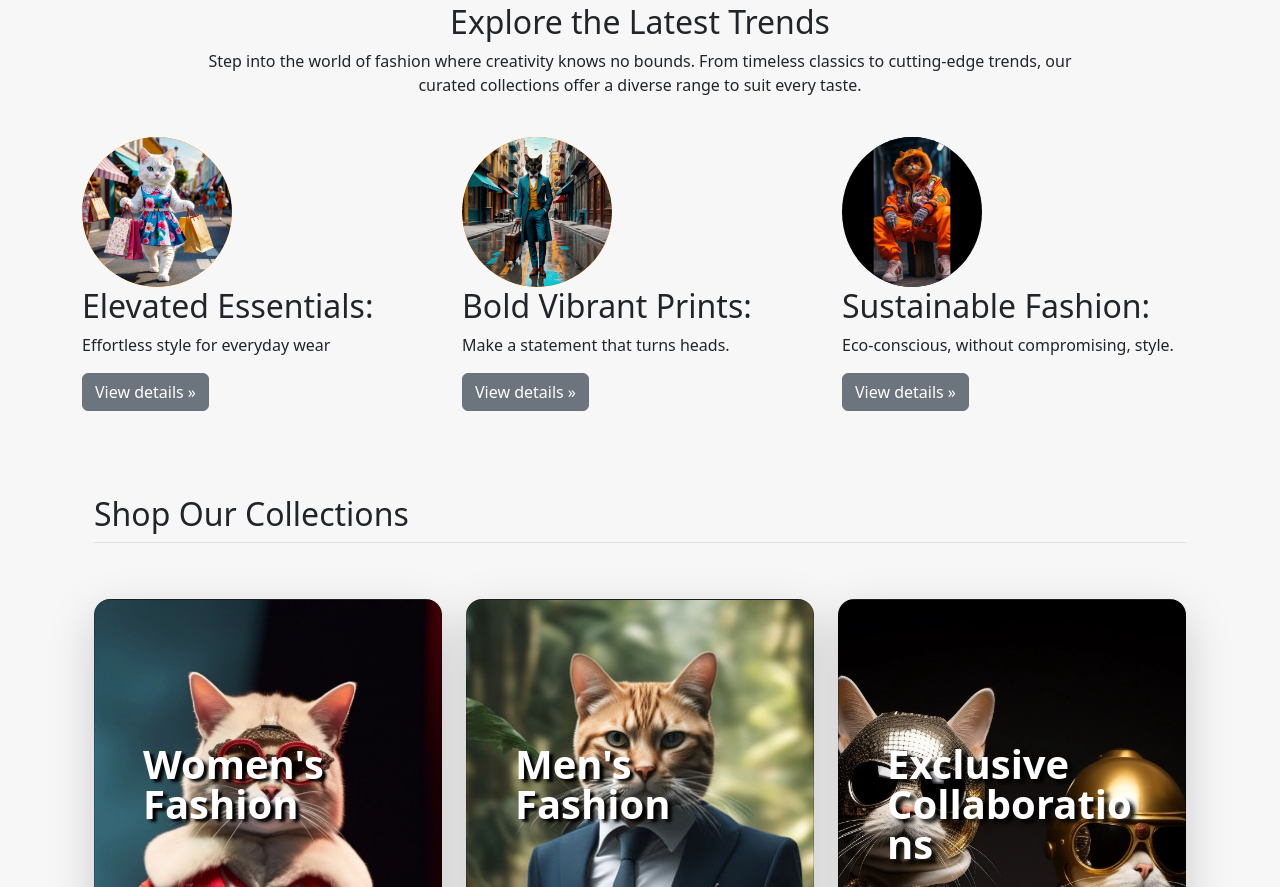
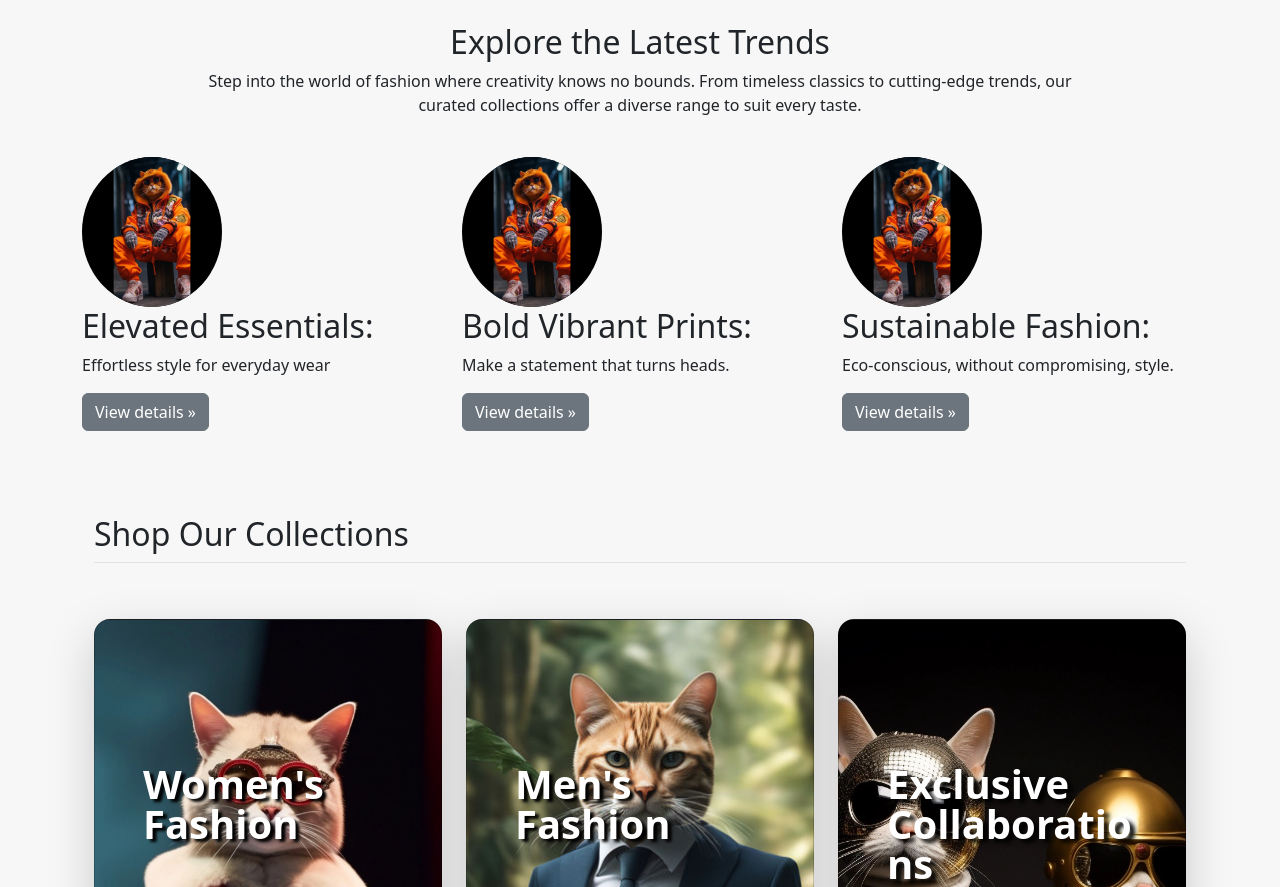
Before and after one commit to Sharisia/Kunkumula-Reloaded, a plain HTML site: page index.html in a window 1280 px wide. Shown: the part 990-1877 px from the top of the page. Drawn offline with nearby package versions, Linux system fonts and the light colour scheme.

Commit message:
edit - body margin

```diff
--- a/fashion.css
+++ b/fashion.css
@@ -54,9 +54,21 @@
 /*macbook pro and above*/
 
 @media (min-width: 900px){
-    body{
+
+    body {
         background-color: rgb(247, 247, 247);
+        max-width: 1600px; /* Set a maximum width for the entire body */
+        margin: 0 auto;    /* Center the body horizontally */
+        overflow-x: hidden; /* Hide horizontal overflow */
+        padding: 20px;      /* Optionally, add some padding to the body */
+        box-sizing: border-box; /* Include padding and borders within the specified width */
     }
+
+    img {
+        max-width: 100%; /* Make sure images don't exceed their container */
+        height: auto;    /* Maintain aspect ratio */
+    }
+
 
     .beginning{
         background-color: rgb(255, 154, 2);
@@ -99,6 +111,7 @@
     .top{
         background-color: rgb(255, 154, 2);
     }
+
     .top1{
         width: 80%;
         margin: auto;
--- a/index.html
+++ b/index.html
@@ -106,9 +106,16 @@
 
                 <div class="col-lg-4">
 
-                    <div class="circular-placeholder" style="align-items: center;">
-                        <img src="images/shopping bags.jpeg" alt="Cat street fashion">
-                    </div>
+                    <svg class="bd-placeholder-img rounded-circle" width="140" heigt="140"
+                    xmlns="http://www.w3.org/2000/svg" role="img" img="images/street fashion.png"
+                    aria-label="placeholder: 140x140" preserveAspectRatio="xMidYMidslice" focusable="false">
+                        <title>Placeholder</title>
+                     <rect width="100%" height="100%" fill="images/mmh.png" backdrop-filter="blur(5px)"></rect>
+
+                        <text x="50%" y="50%" fill="images/mmh.png" backdrop-filter="blur(5px)" dy=".3em">140x140</text>
+
+                        <image href="images/mmh.jpeg" width="100%" height="100%" object-fit="cover" />
+                    </svg>
 
                     <h2 class="fw-normal">Elevated Essentials:</h2>
                     <p>Effortless style for everyday wear</p>
@@ -118,9 +125,16 @@
                 </div>
 
                 <div class="col-lg-4">
-                    <div class="circular-placeholder">
-                        <img src="images/suit on the streets.jpeg" alt="Cat street fashion">
-                    </div>
+                    <svg class="bd-placeholder-img rounded-circle" width="140" heigt="140"
+                    xmlns="http://www.w3.org/2000/svg" role="img" img="images/street fashion.png"
+                    aria-label="placeholder: 140x140" preserveAspectRatio="xMidYMidslice" focusable="false">
+                        <title>Placeholder</title>
+                     <rect width="100%" height="100%" fill="images/mmh.png" backdrop-filter="blur(5px)"></rect>
+
+                        <text x="50%" y="50%" fill="images/mmh.png" backdrop-filter="blur(5px)" dy=".3em">140x140</text>
+
+                        <image href="images/mmh.jpeg" width="100%" height="100%" object-fit="cover" />
+                    </svg>
 
 
                     <h2 class="fw-normal">Bold Vibrant Prints:</h2>
```
